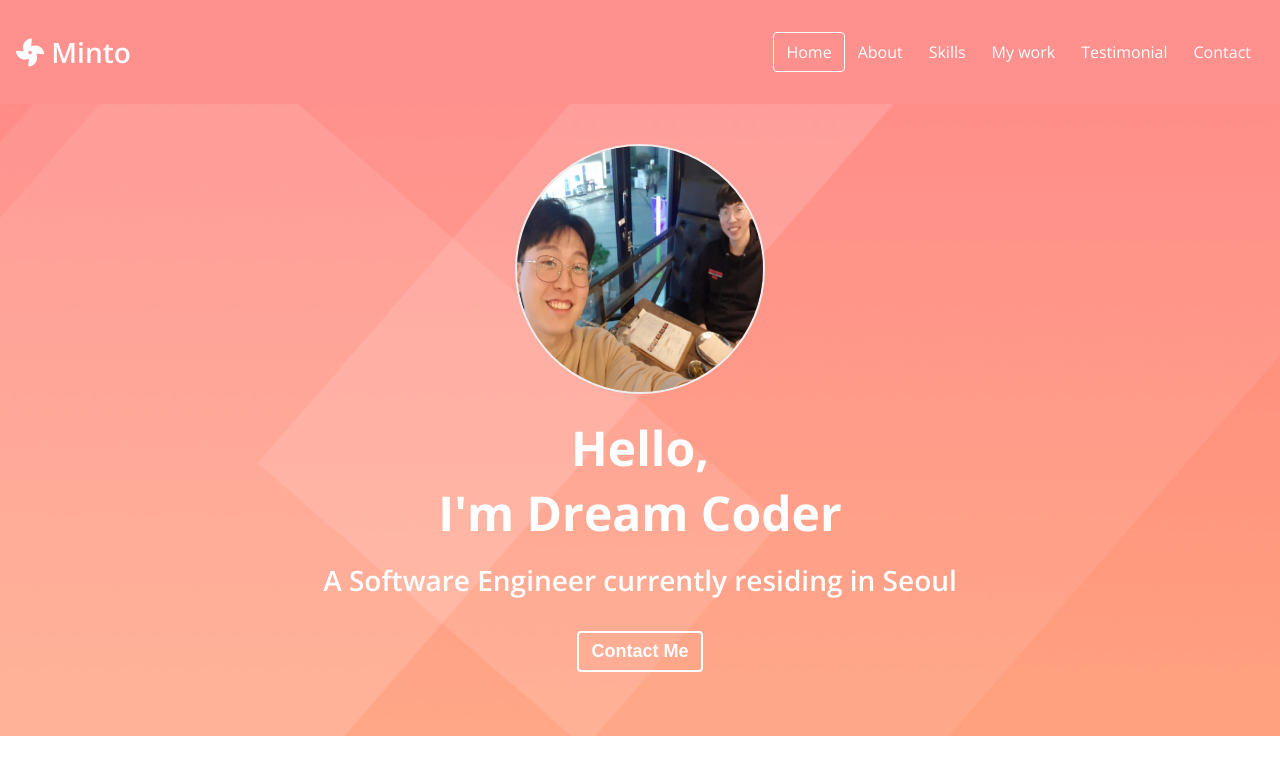
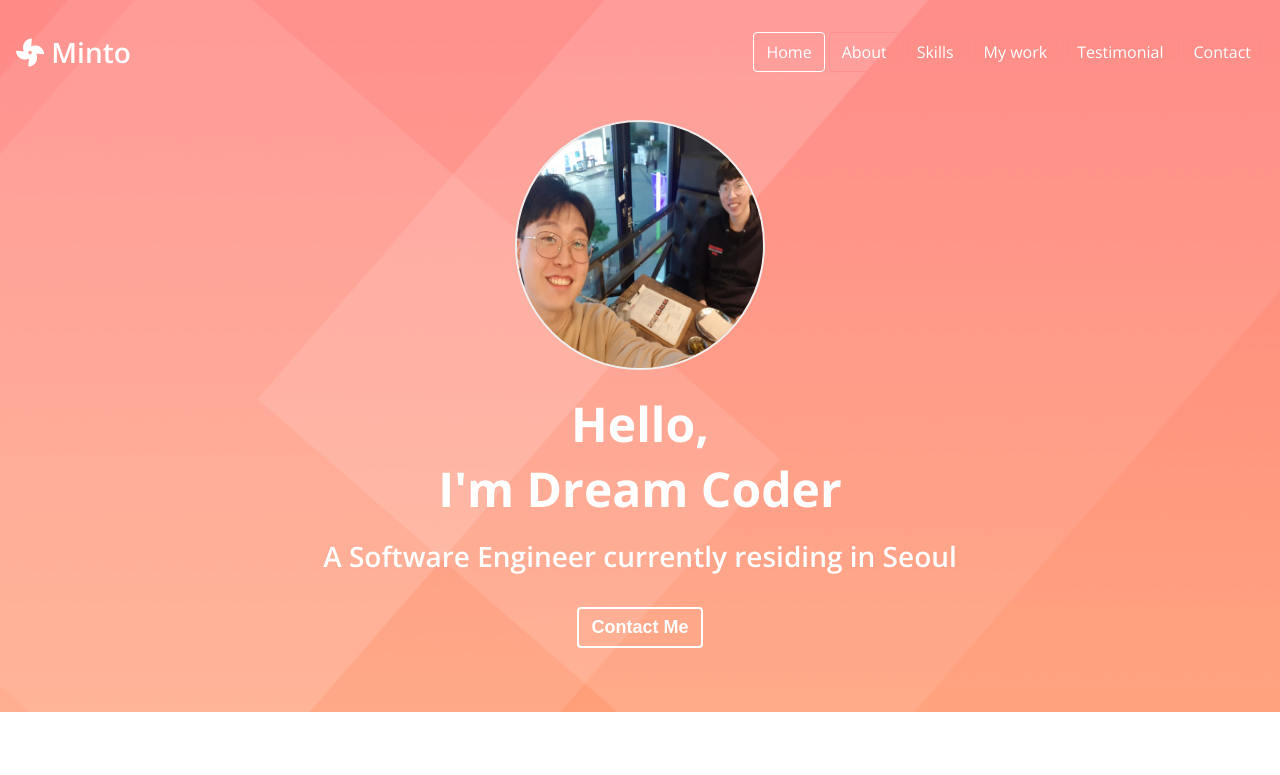
Before and after one commit to MinTo96/portfolio, a plain HTML site: page index.html in a window 1280 px wide. Shown: the top 775 px of the page. Drawn offline with nearby package versions, Linux system fonts and the light colour scheme.

Commit message:
JS: Navbar

```diff
--- a/main.js
+++ b/main.js
@@ -0,0 +1,13 @@
+'use strict'
+
+// Make navbar transparent when it is on the top
+const navbar = document.querySelector("#navbar");
+const navbarHeight = navbar.getBoundingClientRect().height;
+
+document.addEventListener('scroll', () => {
+    if (window.scrollY > navbarHeight) {
+        navbar.classList.add('navbar--dark');
+    } else {
+        navbar.classList.remove('navbar--dark');
+    }
+})
--- a/style.css
+++ b/style.css
@@ -96,12 +96,19 @@ p {
 
 /* Navbar */
 #navbar {
+  position: fixed;
+  width: 100%;
   display: flex;
   justify-content: space-between;
   align-items: center;
+  background-color: transparent;
+  padding: 16px;
+  transition: all var(--animation-duration) ease-in-out;
+}
+
+#navbar.navbar--dark {
   background-color: var(--color-pink);
-  color: var(--color-white);
-  padding: 16px;
+  padding: 8px;
 }
 
 .navbar__menu {
@@ -111,14 +118,16 @@ p {
 .navbar__logo {
   font-size: var(--font-medium);
   font-weight: var(--weight-semi-bold);
+  color: var(--color-white);
 }
 
 .navbar__menu__item {
   padding: 8px 12px;
-  margin-left: 0 4px;
+  color: var(--color-white);
+  margin-left: 4px;
   cursor: pointer;
+  border: 1px solid var(--color-pink);
   border-radius: var(--size-border-radius);
-  border: 1px solid var(--color-pink);
 }
 
 .navbar__menu__item.active {
@@ -143,6 +152,7 @@ p {
 #home {
   background: url("imgs/homebackground.png") center/cover no-repeat;
   padding: 40px;
+  padding-top: 120px;
   text-align: center;
 }
 
```
